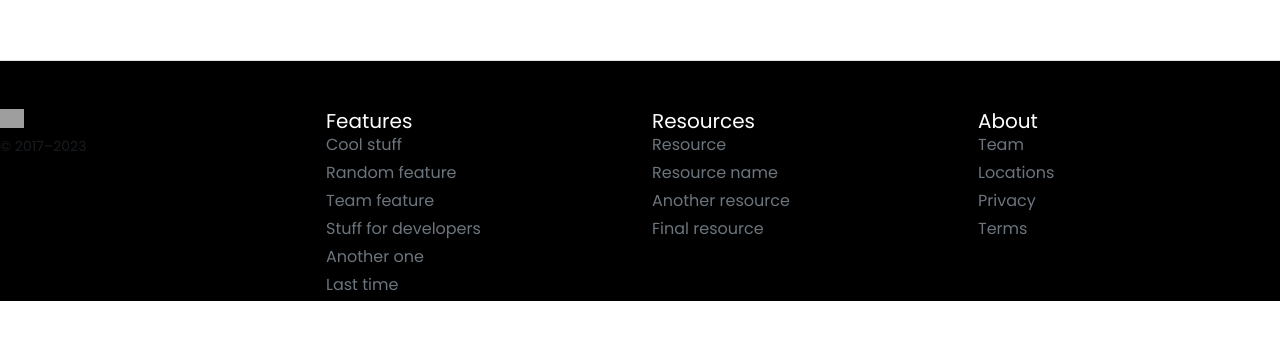
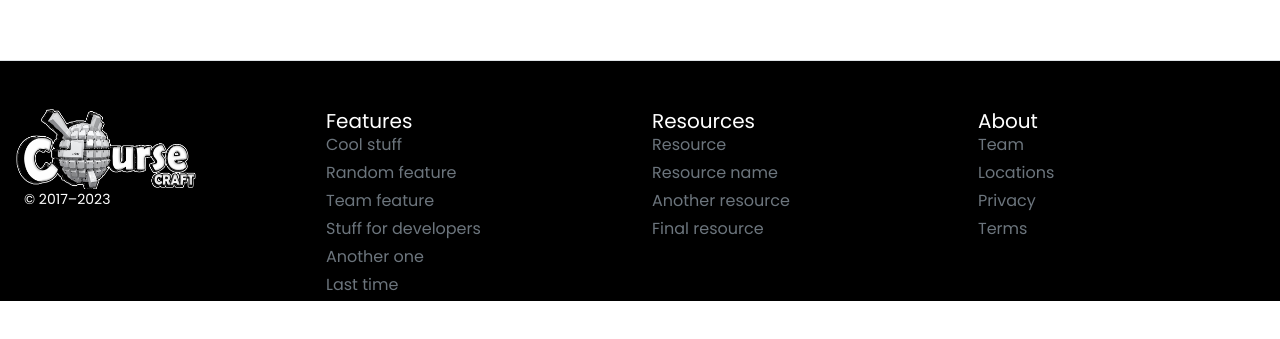
Before and after one commit to KeLsGaming23/CourseCraft, a React (Create React App) app: page /studentCourse in a window 1280 px wide. Shown: the part 939-1278 px from the top of the page. Built offline with nearby package versions, Linux system fonts and the light colour scheme; grey boxes are pictures that could not be loaded; a web font is replaced by a local one.

Commit message:
add styling

```diff
--- a/src/components/Footer.js
+++ b/src/components/Footer.js
@@ -1,11 +1,13 @@
+import footer from './pages/images/footer-img.png'
+
 function Footer() {
     return (
         <>
             <footer className="pt-4 my-md-5 pt-md-5 border-top bg-black text-white">
                 <div className="row">
                     <div className="col-12 col-md">
-                        <img className="mb-2" src="/docs/5.3/assets/brand/bootstrap-logo.svg" alt="" width="24" height="19" />
-                            <small className="d-block mb-3 text-body-secondary">&copy; 2017–2023</small>
+                        <img className="ms-3" src={footer} alt="" width="180" height="80" />
+                            <small className="d-block ms-4 text-white">&copy; 2017–2023</small>
                     </div>
                     <div className="col-6 col-md">
                         <h5>Features</h5>
--- a/src/components/main/HeroBanner.css
+++ b/src/components/main/HeroBanner.css
@@ -2,3 +2,9 @@
     background: rgb(33, 42, 62);
 	background: linear-gradient(90deg, rgba(33, 42, 62, 1) 0%, rgba(51, 224, 172, 1) 75%, rgba(60, 107, 106, 1) 100%);
 }
+
+.offer-background {
+    background: rgb(0,0,0);
+background: linear-gradient(90deg, rgba(0,0,0,1) 2%, rgba(23,149,113,0.9305847338935574) 75%, rgba(13,78,59,1) 94%);
+    color: white;
+}
--- a/src/components/main/OfferCourse.js
+++ b/src/components/main/OfferCourse.js
@@ -1,12 +1,15 @@
 import Card from "./card/Card";
+import footer from '../pages/images/footer-img.png'
+import "./HeroBanner.css"
 
 function OfferCourse() {
     return (
         <>
-            <div className="album py-5 bg-body-tertiary">
-                <div className="container">
-                    <h3>Offer Course</h3>
-                    <hr />
+            <div className="album py-5 offer-background">
+                <div className="container text-white">
+                    <img className="ms-3"  src={footer} alt="" width="180" height="80" />
+                    <p className="ms-4"> Offer Courses</p>
+                    <hr/>
                     <div className="row row-cols-1 row-cols-sm-2 row-cols-md-3 g-3">
                         <Card />
                         <Card />
```
Also changed, not shown: src/components/pages/images/footer-img.png (added).
